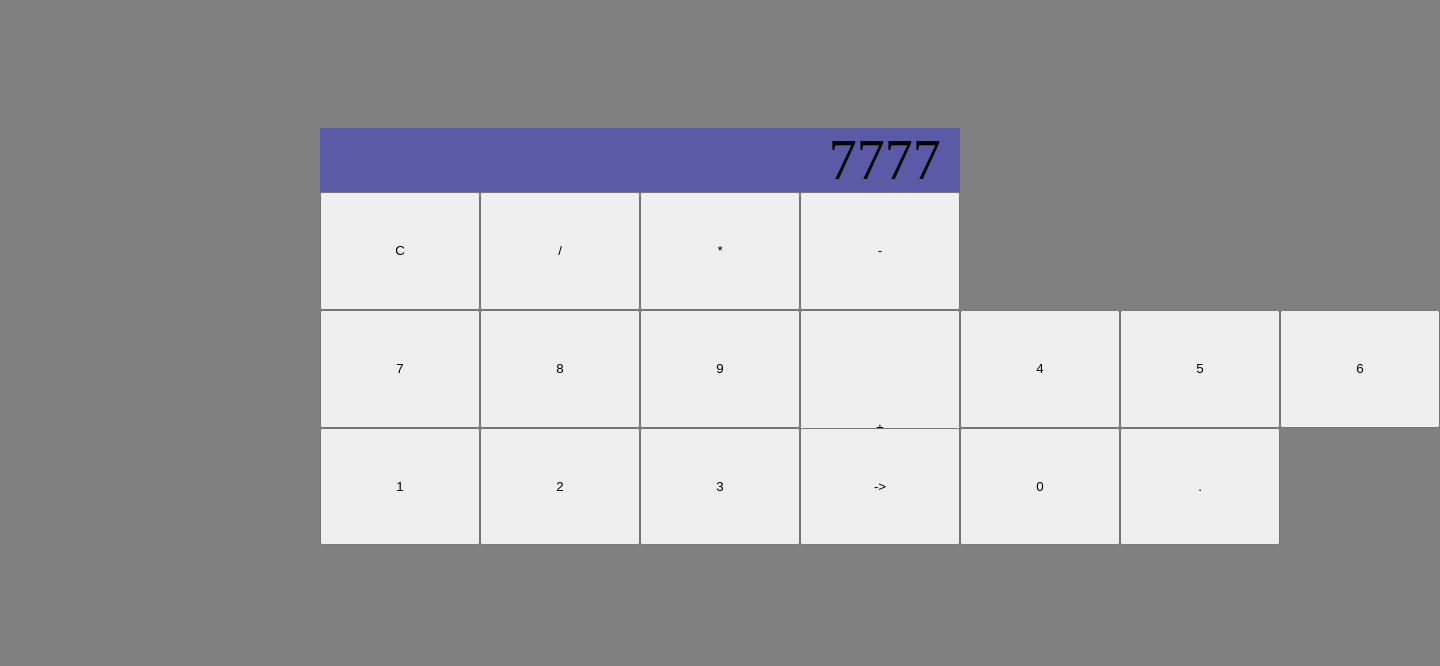
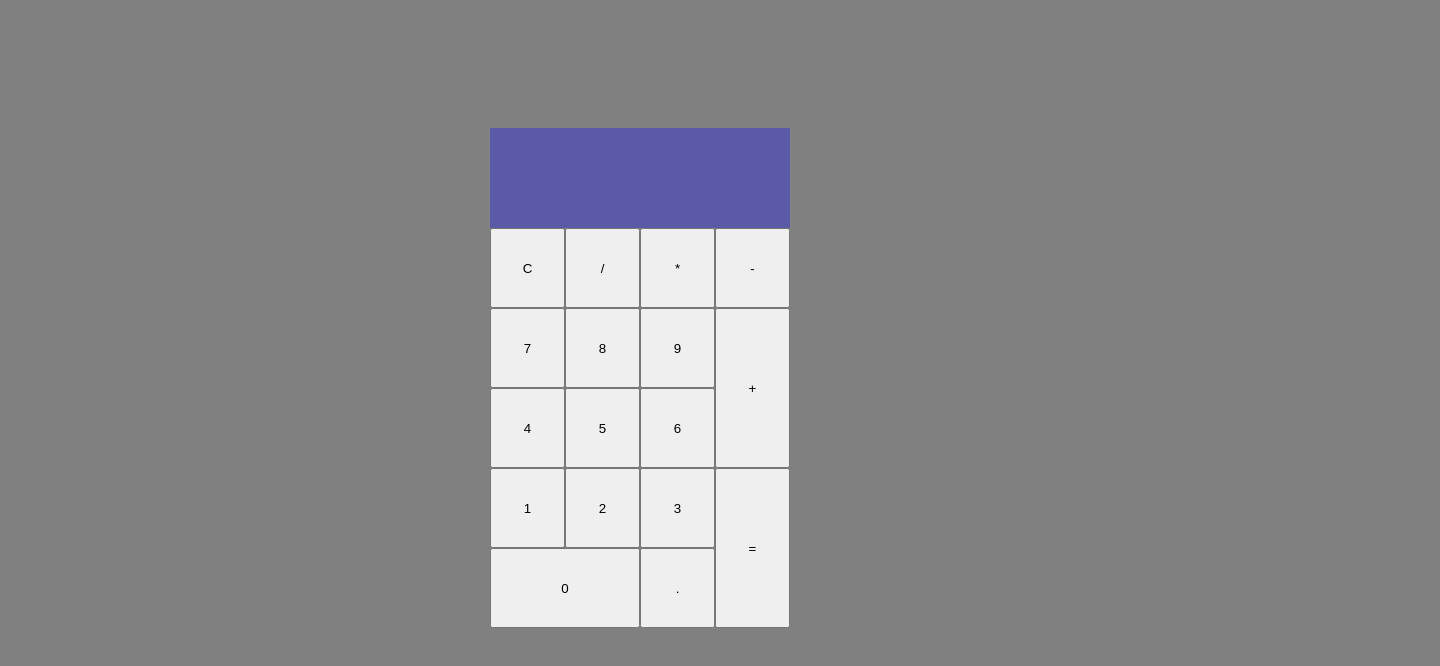
Before and after one commit to WanHanzoni/calculator, a plain HTML site: page index.html in a window 1280 px wide. Shown: the whole page, 1440 px wide, since content can reach past the window. Drawn offline with Linux system fonts and the light colour scheme.

Commit message:
A functional Calculator but not least...

```diff
--- a/index.html
+++ b/index.html
@@ -9,33 +9,25 @@
 </head>
 
 <body>
-    <div id="head">
-        <div id="display">7777</div>
-    </div>
+    <div id="head"></div>
     <div id="container">
-        <div>
         <button>C</button>
         <button>/</button>
         <button>*</button>
         <button>-</button>
-        </div>
-        <div>
         <button>7</button>
         <button>8</button>
         <button>9</button>
-            <button style="flex: 0 0 200%">+</button>
+        <button style="grid-row: span 2;">+</button>
         <button>4</button>
         <button>5</button>
         <button>6</button>
-        </div>
-        <div>
         <button>1</button>
         <button>2</button>
         <button>3</button>
-            <button>-></button>
-            <button>0</button>
+        <button style="grid-row: span 2;">=</button>
+        <button style="grid-column: span 2;">0</button>
         <button>.</button>
-        </div>
     </div>
 </body>
 
--- a/javascript.js
+++ b/javascript.js
@@ -1,7 +1,35 @@
-let memoryNumber = 0;
 
 function operatorAdd(numA, numB) {
     return numA + numB
 }
 
-console.log(operatorAdd(4, 5));
+// console.log(operatorAdd(4, 5));
+
+// switch {
+//     case 1:
+//         console.log(buttonPressed());
+//         break;
+
+// }
+let display = document.getElementById("head");
+
+document.querySelectorAll("button").forEach(button => {
+    button.addEventListener("click", function (event) {
+        let button = event.target.textContent;
+        let displayNumber = display.textContent.trim();
+        if ("0123456789./*-+".includes(button)) {
+            display.append(button);
+        }
+        else if ("C".includes(button)) {
+            display.innerText = ""
+        }
+        else if ("=".includes(button)) {
+            var memoryNumber = displayNumber
+            display.innerText = ""
+            var result = Function("return " + memoryNumber)();
+            display.append(result);
+        }
+
+    });
+
+});
--- a/styles.css
+++ b/styles.css
@@ -1,46 +1,30 @@
 body {
     background-color: grey;
     display: flex;
-    width: 50vw;
-    height: 50vh;
+    width: 300px;
+    height: 500px;
     flex-direction: column;
     justify-self: center;
     margin: 10%;
-
-    div {
-        display: flex;
-        flex-direction: column;
-        height: 100%;
-        width: 100%;
-    }
 }
 
 #head {
-    flex-direction: row;
-}
-
-#display {
     background-color: rgb(0 0 256 / 30%);
-    flex-wrap: wrap;
-    justify-content: flex-end;
-    align-content: flex-end;
-    padding-right: 3%;
+    padding-right: 5%;
+    padding-top: 3%;
+    padding-bottom: 2%;
     font-size: 7vh;
+    box-sizing: border-box;
+    text-align: right;
+    align-content: end;
+    height: 20%;
+    overflow: overlay;
 }
 
 #container {
-    flex: 0 0 80%;
-    flex-wrap: wrap;
-
-    div {
-        flex-wrap: wrap;
-        width: 25%;
-        height: 33%;
-
-    }
+    display: grid;
+    grid-template-columns: repeat(4, 1fr);
+    grid-template-rows: auto;
+    height: 80%;
+    width: 100%;
 }
-
-button {
-    width: 100%;
-    height: 100%;
-}
```
Lines whose indentation alone changed are shown as unchanged.
